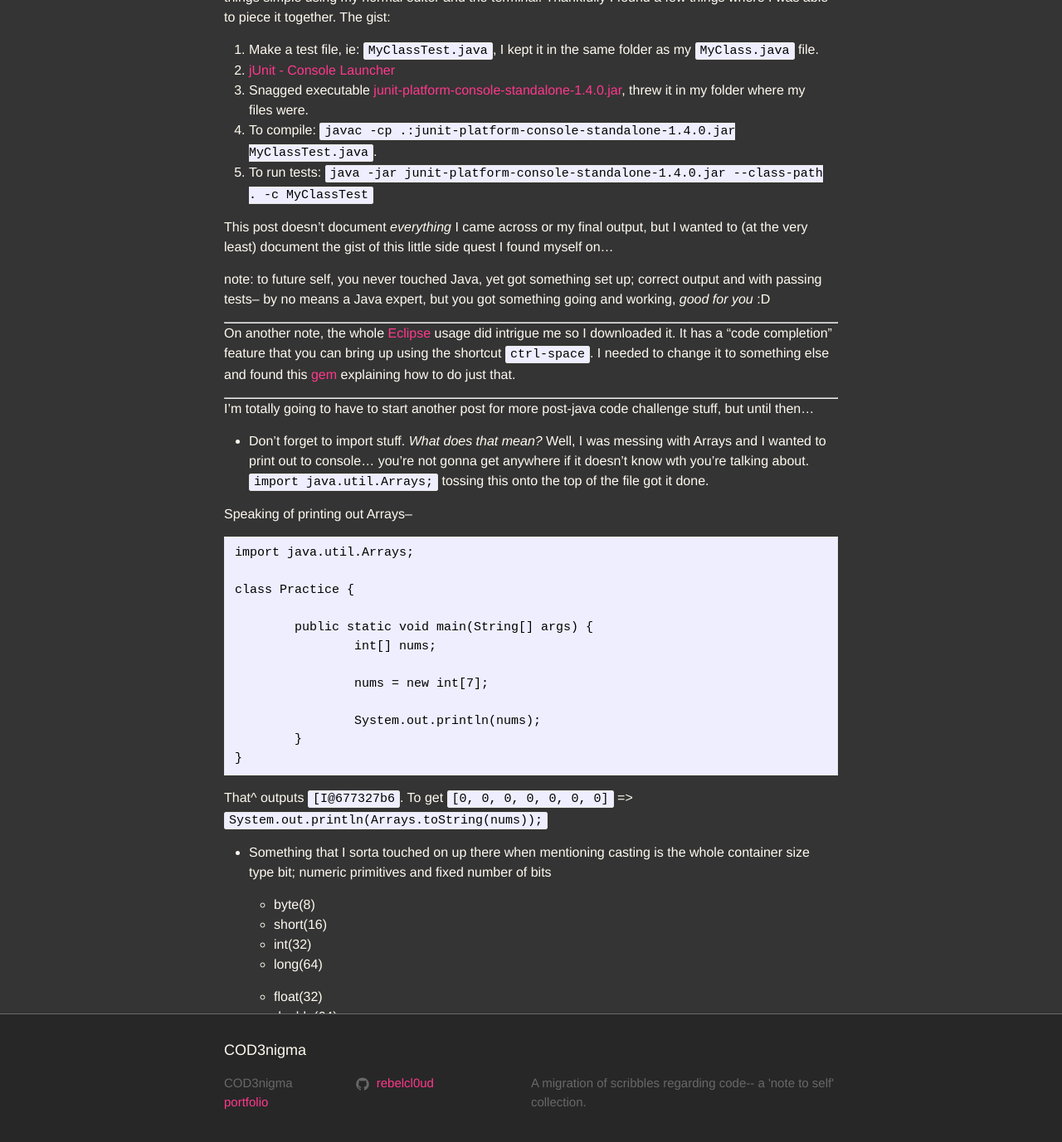
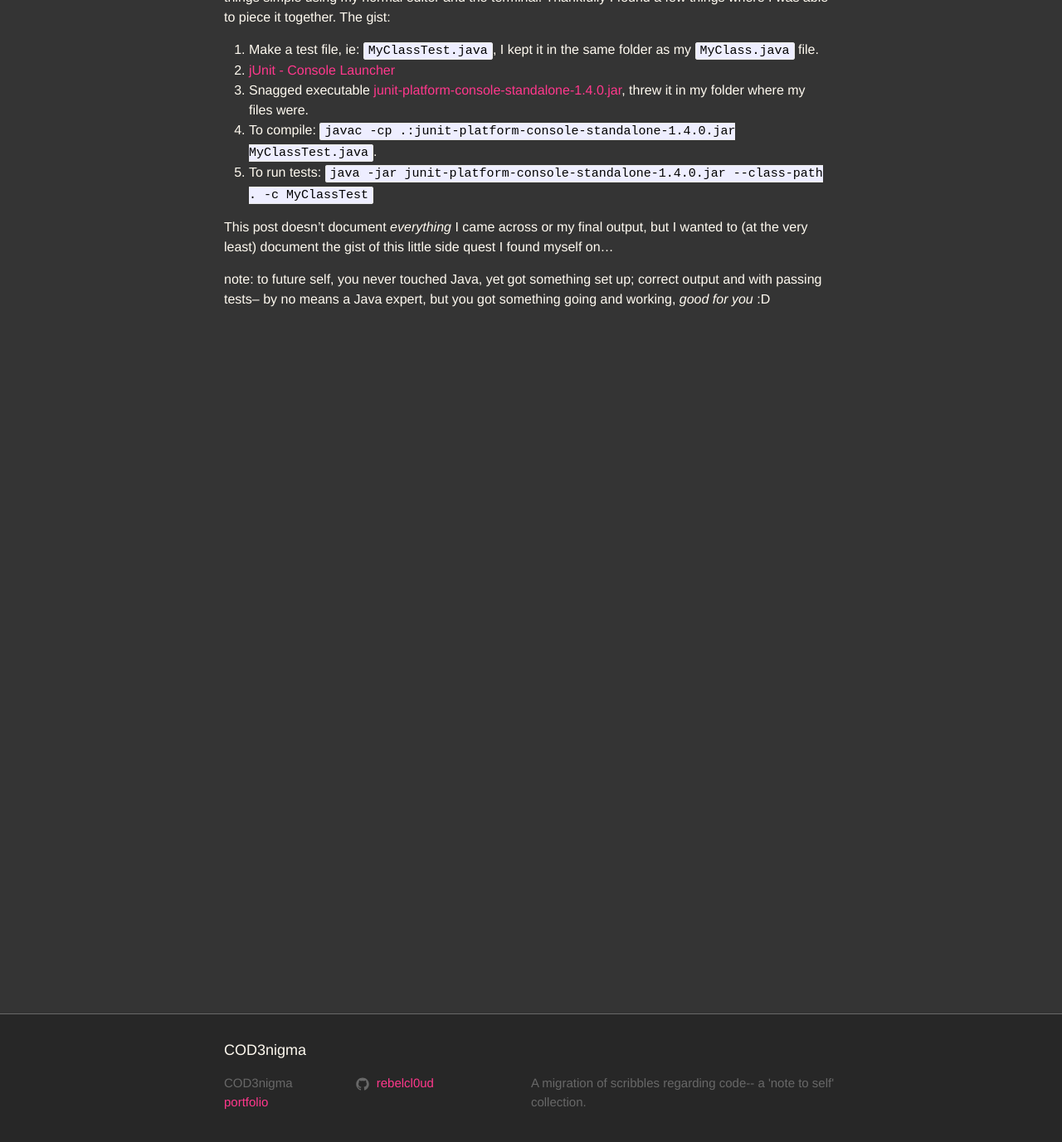
Before and after one commit to rebelcl0ud/blog, a Jekyll site: the page built from _posts/2019-02-14-[62]-code-test-in-java.markdown, in a window 1280 px wide and 1400 px high, scrolled down 1055 px. Shown: the top 1377 px of the window at 83% size. Built offline with Jekyll 4.4.1, drawn with Linux system fonts in a browser that asks for light colours.

Commit message:
update: extra sections moved
'post java code test' has the moved sections

````diff
--- a/_posts/2019-02-14-[62]-code-test-in-java.markdown
+++ b/_posts/2019-02-14-[62]-code-test-in-java.markdown
@@ -40,45 +40,3 @@ I wanted to incorporate testing as well. The testing setup was a bit time consum
 This post doesn't document *everything* I came across or my final output, but I wanted to (at the very least) document the gist of this little side quest I found myself on...
 
 note: to future self, you never touched Java, yet got something set up; correct output and with passing tests-- by no means a Java expert, but you got something going and working, *good for you* :D
-
-- - -
-
-On another note, the whole [Eclipse](https://www.eclipse.org/downloads/) usage did intrigue me so I downloaded it. It has a "code completion" feature that you can bring up using the shortcut `ctrl-space`. I needed to change it to something else and found this [gem](https://www.stefaanlippens.net/code_completion_shortcut_eclipse_osx/) explaining how to do just that.
-
-- - -
-I'm totally going to have to start another post for more post-java code challenge stuff, but until then...
-
-  - Don't forget to import stuff. *What does that mean?* Well, I was messing with Arrays and I wanted to print out to console... you're not gonna get anywhere if it doesn't know wth you're talking about. `import java.util.Arrays;` tossing this onto the top of the file got it done.
-
-Speaking of printing out Arrays--
-```
-import java.util.Arrays;
-
-class Practice {
-
-	public static void main(String[] args) {
-		int[] nums;
-
-		nums = new int[7];
-
-		System.out.println(nums);
-	}
-}
-```
-That^ outputs `[I@677327b6`. To get `[0, 0, 0, 0, 0, 0, 0]` => `System.out.println(Arrays.toString(nums));`
-
-  - Something that I sorta touched on up there when mentioning casting is the whole container size type bit; numeric primitives and fixed number of bits
-
-	- byte(8)
-	- short(16)
-	- int(32)
-	- long(64)
-
-	- float(32)
-	- double(64)
-
-	Note: with floats, ie: 55.5f; placing 'f' prevents it being taken as a double.
-
-  - A method uses parameters. A caller passes arguments.
-
-  - *Converting a String to an integer?* ie: int thisWillHoldIntegerNow = Integer.parseInt(StringToConvertToIntGoesHere);
````
